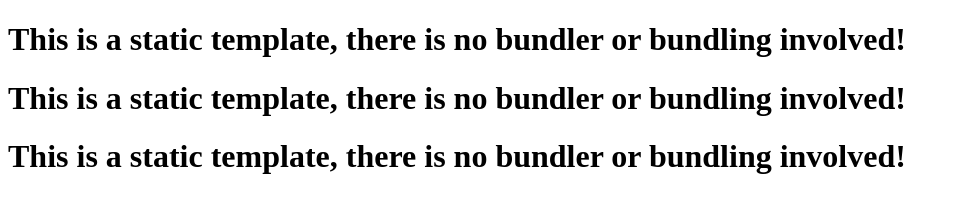
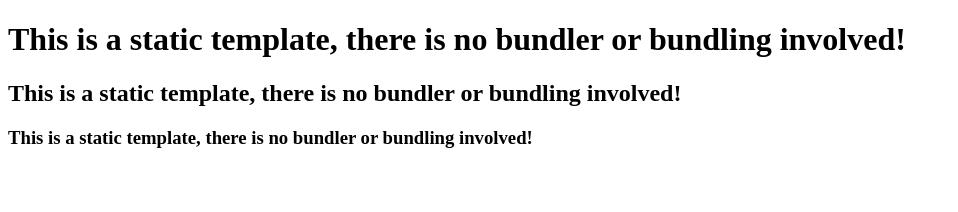
Before and after one commit to dwn84/myJStest, a website: page index.html in a window 1280 px wide. Shown: the whole page, without its empty margins (0-958 px from the left). Drawn offline with Linux system fonts and the light colour scheme.

Commit message:
Update index.html

```diff
--- a/index.html
+++ b/index.html
@@ -8,7 +8,7 @@
   </head>
   <body>
     <h1>This is a static template, there is no bundler or bundling involved!</h1>
-    <h1>This is a static template, there is no bundler or bundling involved!</h1>
-    <h1>This is a static template, there is no bundler or bundling involved!</h1>
+    <h2>This is a static template, there is no bundler or bundling involved!</h2>
+    <h3>This is a static template, there is no bundler or bundling involved!</h3>
   </body>
 </html>
```
